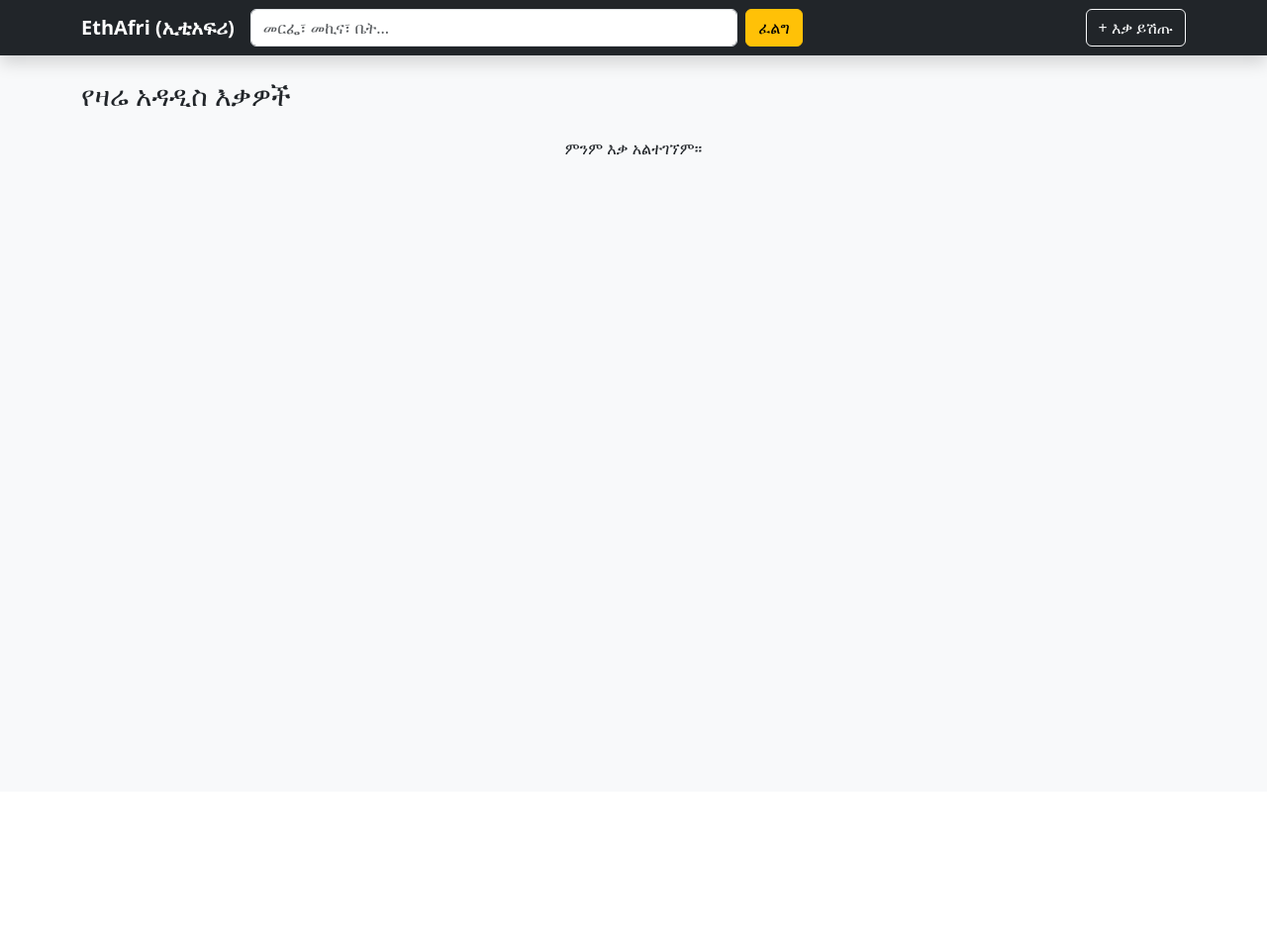
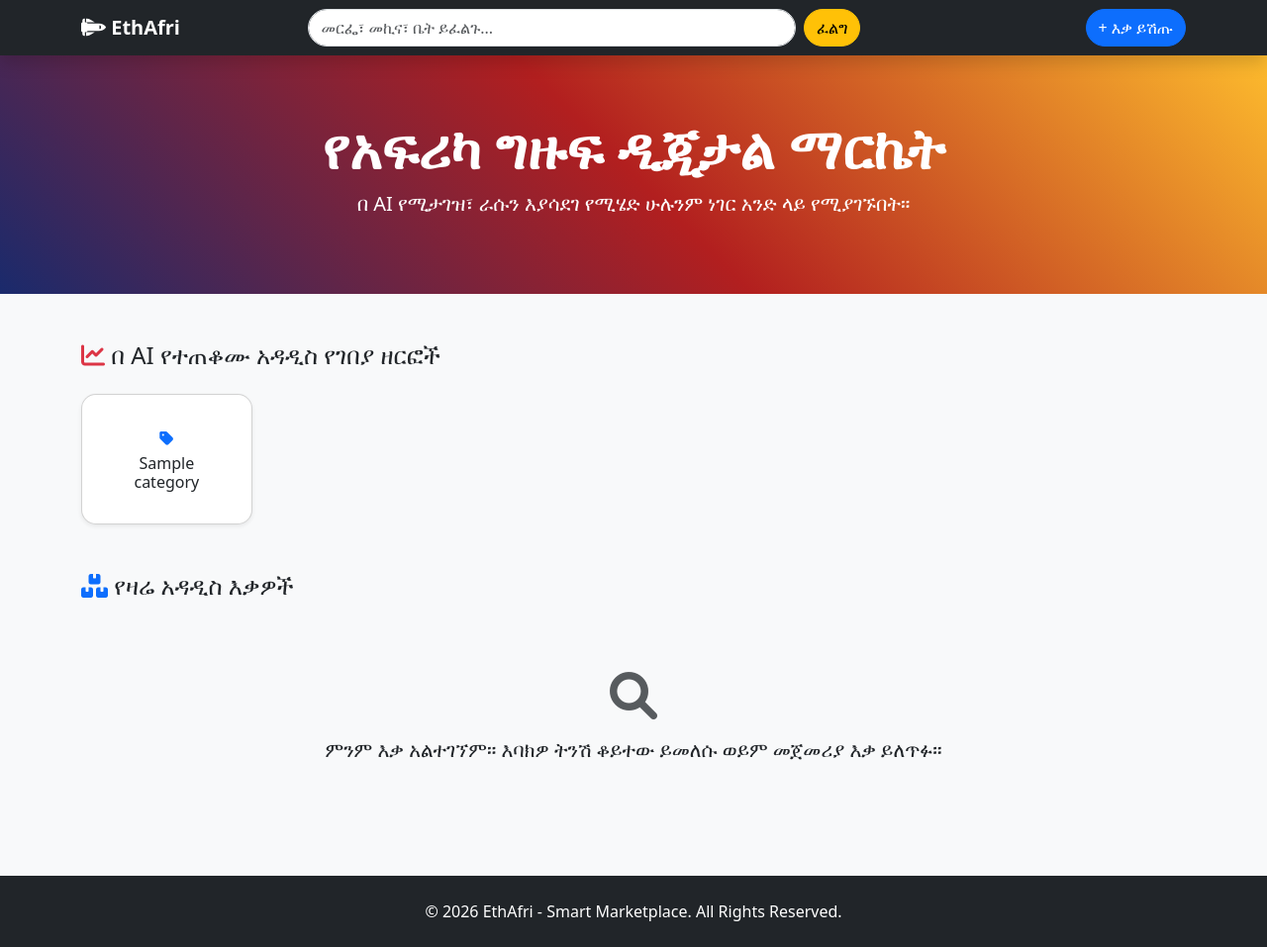
Before and after one commit to Anwar-tad/Ethafri, a Django app: page / in a window 1280 px wide. Shown: the whole page at 99% size. Before the commit the page ends 157 px from the top, so only its background shows below. Run offline with Django 5.2, Linux system fonts and the light colour scheme; tables that the repository leaves empty hold one stand-in row (values such as "Sample post"); data that the repository does not hold is empty.

Commit message:
update home and AI seed logic

```diff
--- a/marketplace/templates/marketplace/home.html
+++ b/marketplace/templates/marketplace/home.html
@@ -4,45 +4,90 @@
     <meta charset="UTF-8">
     <meta name="viewport" content="width=device-width, initial-scale=1.0">
     <link href="https://cdn.jsdelivr.net/npm/bootstrap@5.3.0/dist/css/bootstrap.min.css" rel="stylesheet">
-    <title>EthAfri - የኢትዮጵያ ዲጂታል ገበያ</title>
+    <link rel="stylesheet" href="https://cdnjs.cloudflare.com/ajax/libs/font-awesome/6.0.0/css/all.min.css">
+    <title>EthAfri - ከመርፌ እስከ መርከብ</title>
+    <style>
+        .hero-section { background: linear-gradient(45deg, #1a2a6c, #b21f1f, #fdbb2d); color: white; padding: 60px 0; }
+        .category-card { transition: 0.3s; cursor: pointer; border-radius: 15px; }
+        .category-card:hover { transform: translateY(-5px); background-color: #f8f9fa; }
+        .product-card { border: none; border-radius: 15px; overflow: hidden; transition: 0.3s; }
+        .product-card:hover { shadow: 0 10px 20px rgba(0,0,0,0.1); }
+        .badge-ai { background-color: #6c5ce7; color: white; }
+    </style>
 </head>
 <body class="bg-light">
+
     <!-- Navbar -->
-    <nav class="navbar navbar-expand-lg navbar-dark bg-dark shadow">
+    <nav class="navbar navbar-expand-lg navbar-dark bg-dark sticky-top shadow">
         <div class="container">
-            <a class="navbar-brand fw-bold" href="/">EthAfri (ኢቲአፍሪ)</a>
-            <form class="d-flex w-50" method="GET" action="{% url 'home' %}">
-                <input class="form-control me-2" type="search" name="q" placeholder="መርፌ፣ መኪና፣ ቤት..." aria-label="Search">
-                <button class="btn btn-warning" type="submit">ፈልግ</button>
+            <a class="navbar-brand fw-bold" href="/"><i class="fas fa-shuttle-space"></i> EthAfri</a>
+            <form class="d-flex w-50 mx-auto" method="GET" action="{% url 'home' %}">
+                <input class="form-control me-2 rounded-pill" type="search" name="q" placeholder="መርፌ፣ መኪና፣ ቤት ይፈልጉ..." aria-label="Search">
+                <button class="btn btn-warning rounded-pill" type="submit">ፈልግ</button>
             </form>
-            <div class="ms-auto">
-                <a href="{% url 'post_product' %}" class="btn btn-outline-light">+ እቃ ይሽጡ</a>
+            <div class="navbar-nav ms-auto">
+                <a href="{% url 'post_product' %}" class="btn btn-primary rounded-pill">+ እቃ ይሽጡ</a>
             </div>
         </div>
     </nav>
 
-    <!-- Content -->
-    <div class="container mt-4">
-        <h3 class="mb-4">የዛሬ አዳዲስ እቃዎች</h3>
-        <div class="row">
+    <!-- Hero Section -->
+    <header class="hero-section text-center">
+        <div class="container">
+            <h1 class="display-4 fw-bold">የአፍሪካ ግዙፍ ዲጂታል ማርኬት</h1>
+            <p class="lead">በ AI የሚታገዝ፣ ራሱን እያሳደገ የሚሄድ ሁሉንም ነገር አንድ ላይ የሚያገኙበት።</p>
+        </div>
+    </header>
+
+    <!-- AI Trends (Categories) -->
+    <section class="container mt-5">
+        <h4 class="mb-4"><i class="fas fa-chart-line text-danger"></i> በ AI የተጠቆሙ አዳዲስ የገበያ ዘርፎች</h4>
+        <div class="row row-cols-2 row-cols-md-4 row-cols-lg-6 g-3">
+            {% for cat in categories %}
+            <div class="col">
+                <div class="card h-100 text-center p-3 category-card shadow-sm">
+                    <div class="card-body">
+                        <i class="fas fa-tag mb-2 text-primary"></i>
+                        <h6 class="card-title mb-0">{{ cat.name }}</h6>
+                    </div>
+                </div>
+            </div>
+            {% endfor %}
+        </div>
+    </section>
+
+    <!-- Latest Products -->
+    <section class="container mt-5 mb-5">
+        <h4 class="mb-4"><i class="fas fa-boxes text-primary"></i> የዛሬ አዳዲስ እቃዎች</h4>
+        <div class="row g-4">
             {% for product in products %}
-            <div class="col-md-3 mb-4">
-                <div class="card h-100 shadow-sm border-0">
+            <div class="col-md-3">
+                <div class="card h-100 product-card shadow-sm">
                     {% if product.image %}
                         <img src="{{ product.image.url }}" class="card-img-top" style="height: 200px; object-fit: cover;">
+                    {% else %}
+                        <div class="bg-secondary text-white text-center py-5" style="height: 200px;">ምስል የለም</div>
                     {% endif %}
                     <div class="card-body">
-                        <h5 class="card-title">{{ product.title }}</h5>
-                        <p class="text-primary fw-bold">{{ product.price }} ETB</p>
-                        <p class="small text-muted">{{ product.location }}</p>
-                        <span class="badge bg-info text-dark">{{ product.category.name }}</span>
+                        <span class="badge badge-ai mb-2">{{ product.category.name }}</span>
+                        <h5 class="card-title h6">{{ product.title }}</h5>
+                        <p class="text-danger fw-bold mb-1">{% if product.price > 0 %}{{ product.price }} ETB{% else %}ዋጋው አልተጠቀሰም{% endif %}</p>
+                        <p class="small text-muted"><i class="fas fa-location-dot"></i> {{ product.location }}</p>
                     </div>
                 </div>
             </div>
             {% empty %}
-                <p class="text-center">ምንም እቃ አልተገኘም።</p>
+            <div class="col-12 text-center py-5">
+                <i class="fas fa-search mb-3 fa-3x text-muted"></i>
+                <p class="lead">ምንም እቃ አልተገኘም። እባክዎ ትንሽ ቆይተው ይመለሱ ወይም መጀመሪያ እቃ ይለጥፉ።</p>
+            </div>
             {% endfor %}
         </div>
-    </div>
+    </section>
+
+    <footer class="bg-dark text-white text-center py-4 mt-5">
+        <p class="mb-0">&copy; 2026 EthAfri - Smart Marketplace. All Rights Reserved.</p>
+    </footer>
+
 </body>
 </html>
```
Also changed, not shown: marketplace/growth_agent.py (+55 -55 lines).
